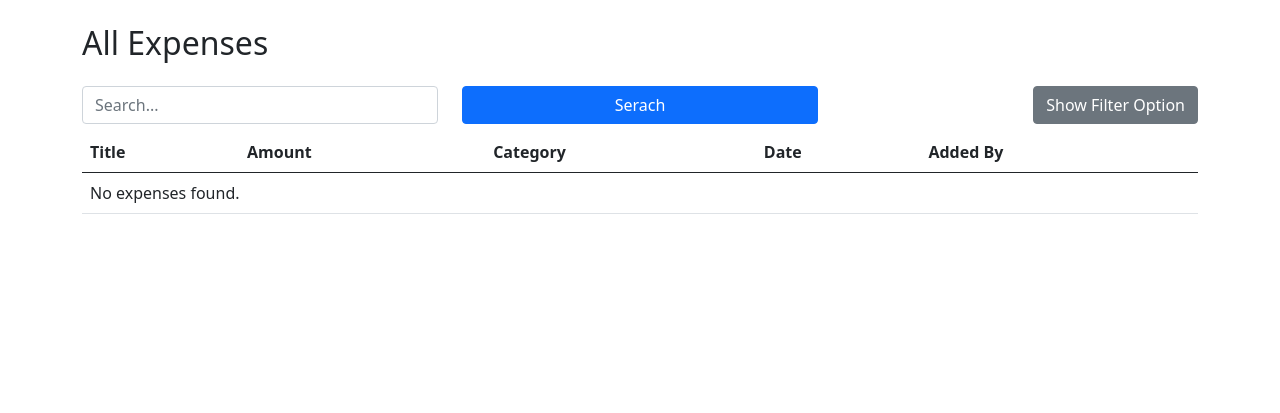
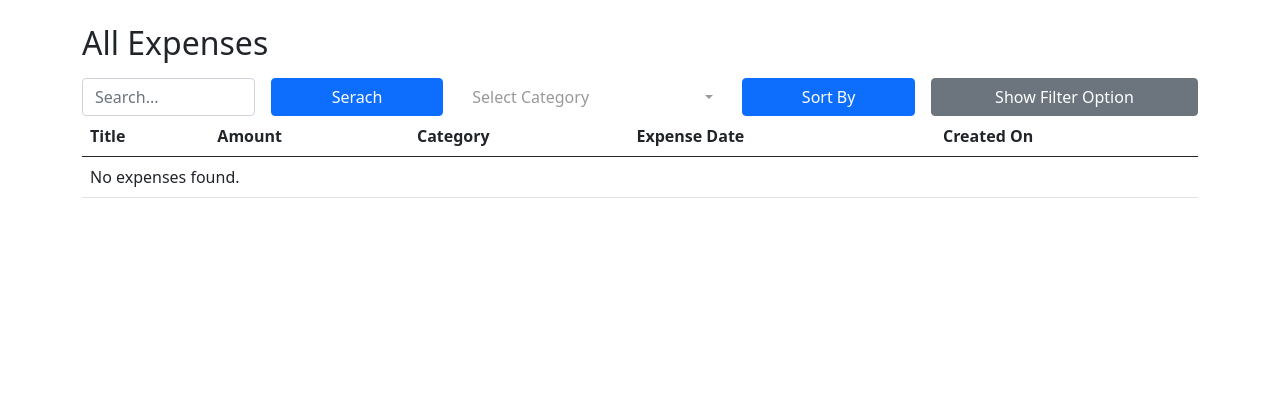
Before and after one commit to gurdeepkumar/expenser, a Django app: page /expenses/ in a window 1280 px wide. Shown: the part 56-469 px from the top of the page. Run offline with Django 5.2, Linux system fonts and the light colour scheme; the visitor is signed in with stand-in values (Sample User, id 1); data comes from the database, SQL or seed files in the repository; data that the repository does not hold is empty; some libraries are stand-ins or nearby versions.

Commit message:
Add sort of expenses list with multiple options.

```diff
--- a/expenses/static/expenses/js/scripts.js
+++ b/expenses/static/expenses/js/scripts.js
@@ -4,10 +4,3 @@ document.addEventListener("DOMContentLoaded", function () {
         filterDiv.style.display = filterDiv.style.display === "none" || filterDiv.style.display === "" ? "block" : "none";
     });
 });
-
-document.addEventListener("DOMContentLoaded", function () {
-    document.getElementById("filterToggleBtn").addEventListener("click", function () {
-        var searchDiv = document.getElementById("filterOptionsHide");
-        searchDiv.style.display = searchDiv.style.display === "block" || searchDiv.style.display === "none" ? "block" : "none";
-    });
-});
--- a/expenses/templates/expenses/add_expense.html
+++ b/expenses/templates/expenses/add_expense.html
@@ -39,7 +39,7 @@
         {{ form.description|add_class:"form-control form-control-sm"|attr:"rows:2" }}
     </div>
 
-    <div class="form-group col-md-12">
+    <div class="form-group col-md-2 d-grid">
         <button type="submit" class="btn btn-primary">Add Expense</button>
     </div>
 
--- a/expenses/templates/expenses/edit_expense.html
+++ b/expenses/templates/expenses/edit_expense.html
@@ -36,10 +36,10 @@
         {{ form.description|add_class:"form-control form-control-sm"|attr:"rows:2" }}
     </div>
 
-    <div class="form-group col-md-2">
-        <button type="submit" class="btn btn-primary">Update Expense</button>
+    <div class="form-group col-md-2 d-grid">
+        <button type="submit" class="btn btn-primary">Update</button>
     </div>
-    <div class="form-group col-md-2">
+    <div class="form-group col-md-2 d-grid">
         <a href="{% url 'view_expense' expense.id %}" class="btn btn-secondary">Cancel</a>
     </div>
 </form>
--- a/expenses/templates/expenses/list_expenses.html
+++ b/expenses/templates/expenses/list_expenses.html
@@ -5,20 +5,31 @@
 <div class="mt-3 mb-3">
     <h2>All Expenses </h2>
 </div>
+<form method="get">
+    <div class="row g-3">
+        <div class="col-md-2">
+            <input type="text" name="search-input" class="form-control search-input" placeholder="Search...">
+        </div>
+        <div class="col-md-2 d-grid">
+            <button name="search" class="btn btn-primary">Serach</button>
+        </div>
+        <div class="col-md-3">
+            <select class="selectpicker form-control" name="sort-by">
+                <option value="" {% if not sort_by %} selected {% endif %}>Select Category</option>
+                <option value="title" {% if sort_by and sort_by == "title" %} selected {% endif %}>Title</option>
+                <option value="amount" {% if sort_by and sort_by == "amount" %} selected {% endif %}>Amount</option>
+                <option value="category" {% if sort_by and sort_by == "category" %} selected {% endif %}>Category</option>
+                <option value="date" {% if sort_by and sort_by == "date" %} selected {% endif %}>Date</option>
+            </select>
+        </div>
+        <div class="col-md-2 d-grid">
+            <button class="btn btn-primary" name="sort">Sort By</button>
+        </div>
+        <div class="col-md-3 d-grid">
+            <a id="filterToggleBtn" class="btn btn-secondary">Show Filter Option</a>
+        </div>
+        <div id="filterOptions" {%if "clear_filter" in request.GET or "filter" in request.GET %} style="display: block;" {% else %} style="display: none;" {%endif%} >
             <div class="row">
-    <div class="col-md-4 mb-2 mt-2">
-        <input type="text" class="form-control search-input" placeholder="Search...">
-    </div>
-    <div class="col-md-4 mb-2 mt-2 d-grid">
-        <button class="btn btn-primary">Serach</button>
-    </div>
-    <div class="col-md-4 d-grid mb-2 mt-2 justify-content-md-end">
-        <button id="filterToggleBtn" class="btn btn-secondary">Show Filter Option</button>
-    </div>
-</div>
-
-<div id="filterOptions" {%if not request.GET %} style="display: none;" {% else %} style="display: block;" {%endif%} >
-    <form method="get" class="row">
                 <div class="col-md-4">
                     <div class="form-group my-2">
                         <label for="min_amount">Min Amount:</label>
@@ -29,7 +40,6 @@
                         {{ form.max_amount|add_class:"form-control" }}
                     </div>
                 </div>
-
                 <div class="col-md-4">
                     <div class="form-group my-2">
                         <label for="from_date">From:</label>
@@ -40,7 +50,6 @@
                         {{ form.to_date|add_class:"form-control" }}
                     </div>
                 </div>
-
                 <div class="col-md-4 my-2">
                     <div class="form-group col-md-12">
                         <label>Category:</label>
@@ -57,12 +66,14 @@
                         </div>
                         <div class="form-group col-md-6">
                             <label></label>
-                    <button type="submit" class="btn btn-primary form-control">Filter</button>
+                            <button type="submit" name="filter" class="btn btn-primary form-control">Filter</button>
+                        </div>
+                    </div>
+                </div>
             </div>
         </div>
     </div>
 </form>
-</div>
 
 
 <table class="table table-hover">
@@ -71,8 +82,8 @@
             <th>Title</th>
             <th>Amount</th>
             <th>Category</th>
-            <th>Date</th>
-            <th>Added By</th>
+            <th>Expense Date</th>
+            <th>Created On</th>
         </tr>
     </thead>
     <tbody>
@@ -82,7 +93,7 @@
             <td>€{{ expense.amount }}</td>
             <td>{{ expense.category.name }}</td>
             <td>{{ expense.date }}</td>
-            <td>{{ expense.user.username | title }}</td>
+            <td>{{ expense.created_at|date:"M. d, Y" }}</td>
         </tr>
         {% empty %}
         <tr>
--- a/expenses/views.py
+++ b/expenses/views.py
@@ -52,6 +52,7 @@ def add_expense(request):
 
 @login_required
 def list_expenses(request):
+
     if (request.GET == {}) or ("clear_filters" in request.GET):
         print("this is initial")
         print(request.GET)
@@ -68,7 +69,7 @@ def list_expenses(request):
             "expenses/list_expenses.html",
             {"expenses": expenses, "categories": categories, "form": form},
         )
-    else:
+    elif "filter" in request.GET:
         print("this is with filters")
         print(request.GET)
         user = request.user
@@ -112,6 +113,38 @@ def list_expenses(request):
                 "form": form,
             },
         )
+    elif "sort" in request.GET:
+        sort_by = request.GET.get("sort-by")
+        form = FilterForm(user=request.user)
+
+        match sort_by:
+            case "title":
+                sorted_expenses = Expense.objects.filter(user=request.user).order_by(
+                    "title"
+                )
+            case "amount":
+                sorted_expenses = Expense.objects.filter(user=request.user).order_by(
+                    "amount"
+                )
+            case "category":
+                sorted_expenses = Expense.objects.filter(user=request.user).order_by(
+                    "category__name"
+                )
+            case "date":
+                sorted_expenses = Expense.objects.filter(user=request.user).order_by(
+                    "date"
+                )
+            case "":
+                sorted_expenses = Expense.objects.filter(user=request.user)
+
+        return render(
+            request,
+            "expenses/list_expenses.html",
+            {"expenses": sorted_expenses, "sort_by": sort_by, "form": form},
+        )
+
+    elif "search" in request.GET:
+        ...
 
 
 @login_required
```
Also changed, not shown: expenses/templates/expenses/view_expense.html (+16 -7 lines). Lines whose indentation alone changed are shown as unchanged.
